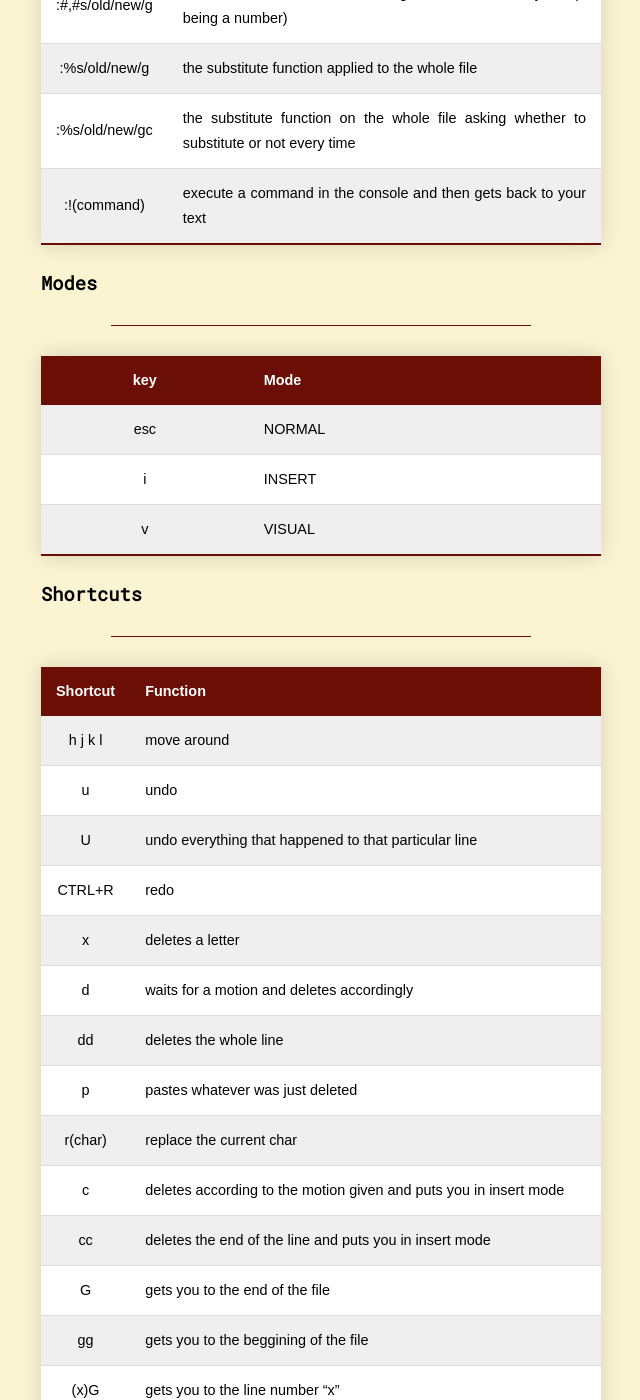
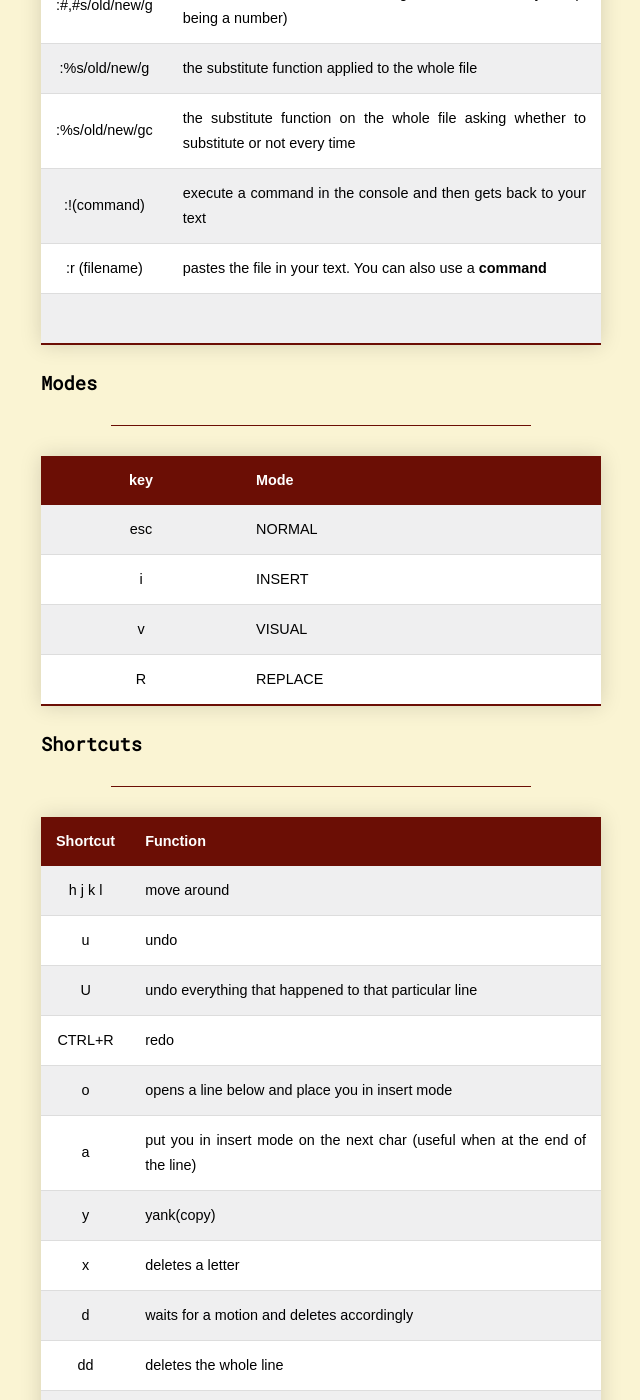
Before and after one commit to matthieuporte/matthieuporte.github.io, a Jekyll site: the page built from docs/_posts/2023-04-27-Vim-cheat-sheet.md, in a window 1280 px wide and 1400 px high, scrolled down 791 px. Shown: the whole window, without its empty margins (319-959 px from the left). Built offline with Jekyll 4.4.1, drawn with Linux system fonts in a browser that asks for light colours.

Commit message:
finished writing everything I learnt about the vimtutor into my vim cheat sheet

```diff
--- a/docs/_posts/2023-04-27-Vim-cheat-sheet.md
+++ b/docs/_posts/2023-04-27-Vim-cheat-sheet.md
@@ -22,6 +22,8 @@ I enjoy learning vim, I get more and more efficient with it, but learning it tak
 |:%s/old/new/g|the substitute function applied to the whole file |
 |:%s/old/new/gc|the substitute function on the whole file asking whether to substitute or not every time|
 |:!(command)|execute a command in the console and then gets back to your text|
+|:r (filename)|pastes the file in your text. You can also use a **command**|
+|||
 
 ### Modes
 
@@ -32,6 +34,8 @@ I enjoy learning vim, I get more and more efficient with it, but learning it tak
 |esc|NORMAL|
 |i|INSERT|
 |v|VISUAL|
+|R|REPLACE|
+
 
 ### Shortcuts
 
@@ -43,6 +47,9 @@ I enjoy learning vim, I get more and more efficient with it, but learning it tak
 |    u     | undo                                                              |
 |    U     | undo everything that happened to that particular line             |
 |  CTRL+R  | redo                                                              |
+|o| opens a line below and place you in insert mode |
+|a|put you in insert mode on the next char (useful when at the end of the line)|
+|y|yank(copy)|
 |    x     | deletes a letter                                                  |
 |    d     | waits for a motion and deletes accordingly                        |
 |    dd    | deletes the whole line                                            |
```
